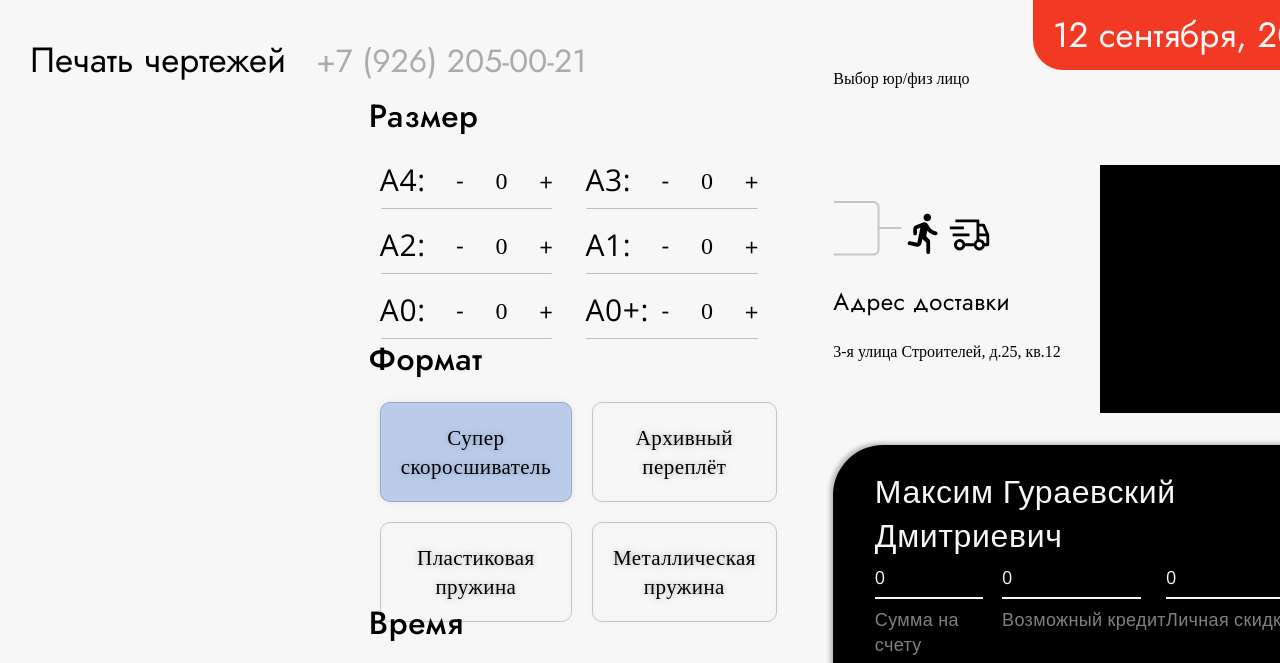
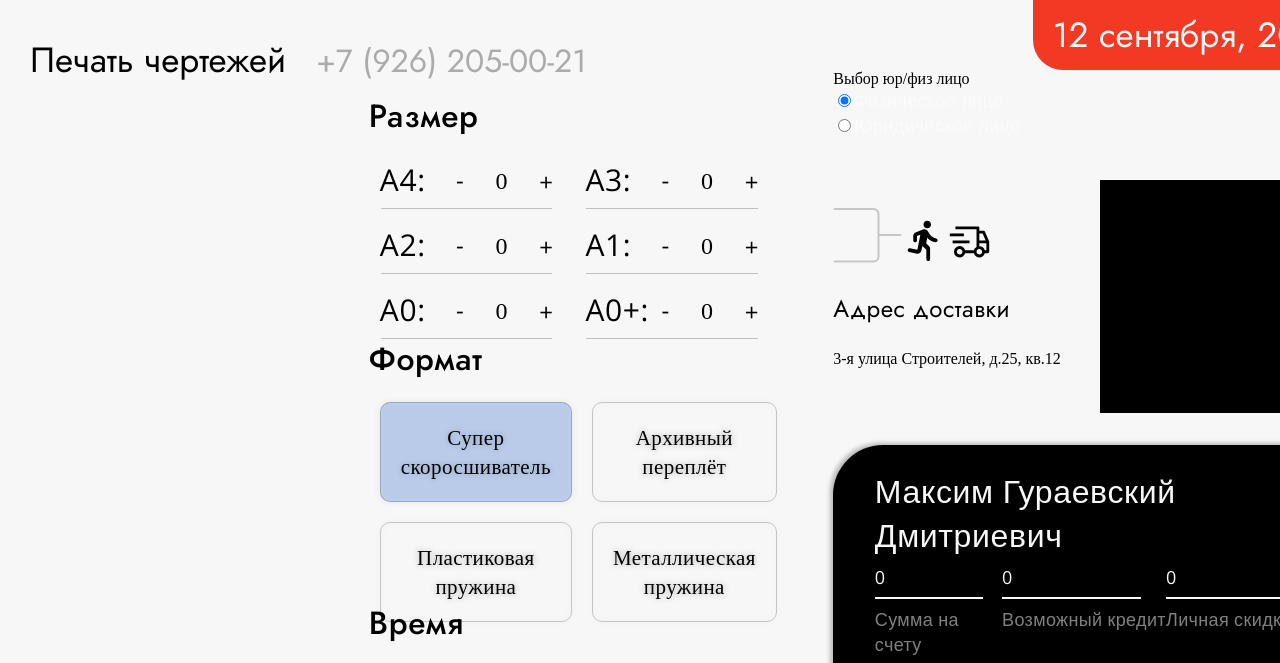
Before and after one commit to MaxGuraevskiy/typography, a Gatsby site: page / in a window 1280 px wide. Shown: the top 663 px of the page. Built offline with nearby package versions, Linux system fonts and the light colour scheme; Gatsby itself is replaced by a stand-in of ours; a web font is replaced by a local one.

Commit message:
try order

```diff
--- a/src/components/order/Order.jsx
+++ b/src/components/order/Order.jsx
@@ -1,4 +1,4 @@
-import React from 'react';
+import React, { useState } from 'react';
 
 import ChoiceNDS from './ChoiceNDS';
 import ChoiceDelivery from './ChoiceDelivery';
@@ -6,10 +6,40 @@ import Bill from './Bill';
 import Map from './Map';
 import './order.css'
 
+const regOptions = ["Физическое лицо", "Юридическое лицо"]
 
 const Order = () => {
+
+  const [selected, setSelected] = useState(regOptions[0])
+
+  const selectedHandler = e => {
+    setSelected(e.target.value)
+    // console.log(e.target.checked)
+  }
+
   return (<>
-    <div style={{ height: "10%" }}>Выбор юр/физ лицо</div>
+    Выбор юр/физ лицо
+    <div style={{ height: "10%" }}>
+      {regOptions.map((x, i) => (
+        <>
+          <input
+            type="radio"
+            value={x}
+            checked={selected === x}
+            onChange={selectedHandler}
+            id={`reg-tab${i + 1}`}
+            name="reg-tab"
+            className="choice-reg-input"
+          />
+          <label key={i} htmlFor={`time-tab${i + 1}`} className="choiceReg">
+            {x}
+          </label>
+          {i !== regOptions.length - 1 && <div className="reg-palka" />}
+        </>
+      ))}
+      <div className="reg-line" />
+    </div>
+
     <div id="orderDetails">
       <div style={{ width: "50%" }}>
         <ChoiceNDS />
```
